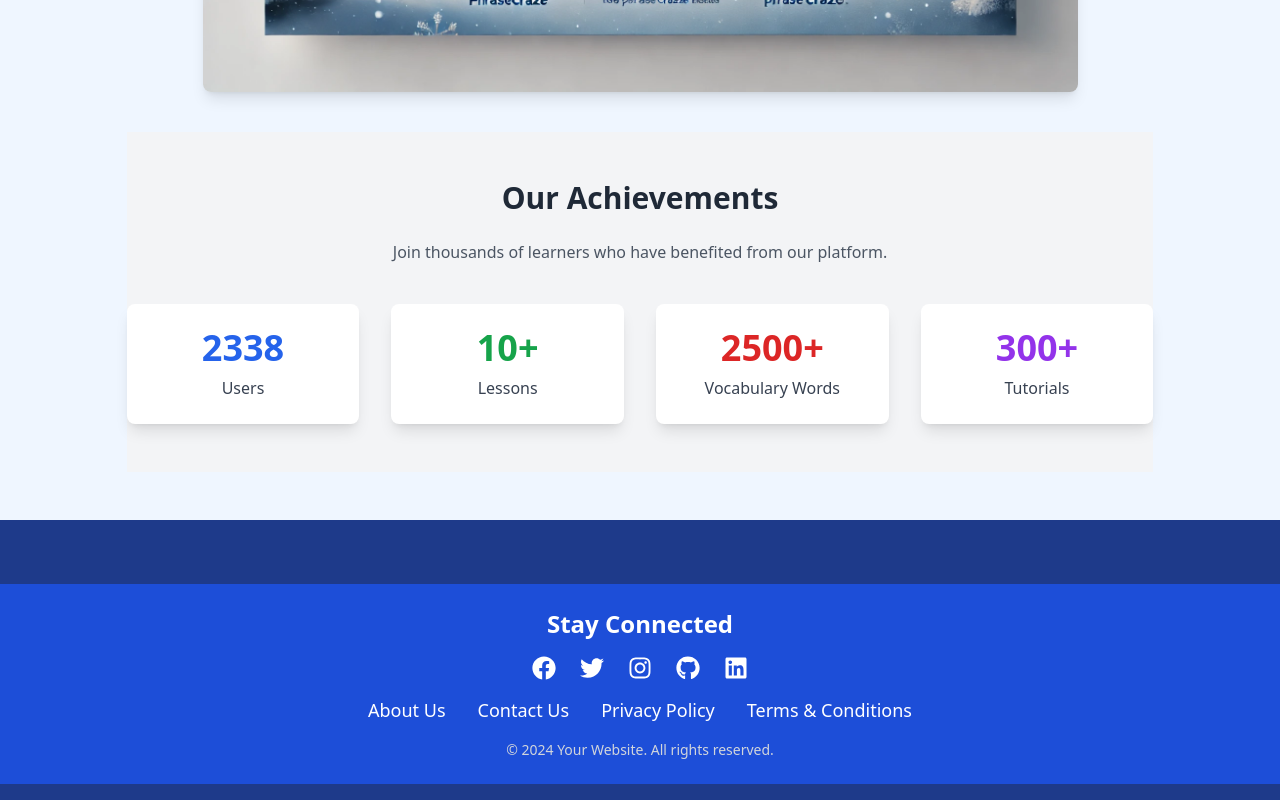
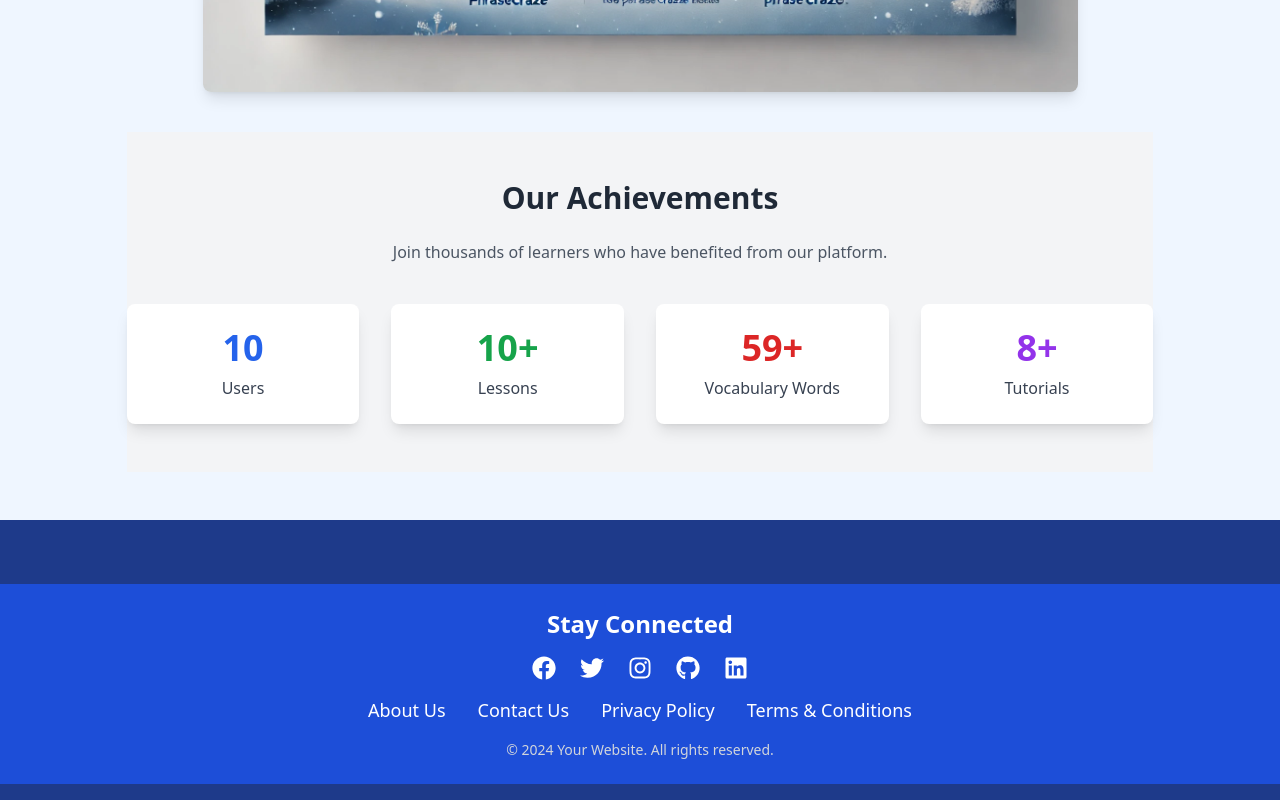
Before and after one commit to SudiptaRoy05/phrase-craze-client, a React (Vite) app: page / in a window 1280 px wide. Shown: the part 1388-2188 px from the top of the page. Built offline with nearby package versions, Linux system fonts and the light colour scheme; no server answers.

Commit message:
static success desing using react-count-up is added

```diff
--- a/src/Components/Success/Success.jsx
+++ b/src/Components/Success/Success.jsx
@@ -1,13 +1,11 @@
 
+import CountUp from "react-countup";
 
 export default function Success() {
-    // const {user} = useContext(AuthContext);
-
   return (
     <div>
       <section className="bg-gray-100 py-12">
         <div className="container mx-auto text-center">
-
           <h2 className="text-3xl font-bold text-gray-800 mb-6">
             Our Achievements
           </h2>
@@ -15,29 +13,36 @@ export default function Success() {
             Join thousands of learners who have benefited from our platform.
           </p>
 
-
           <div className="grid grid-cols-2 md:grid-cols-4 gap-8">
 
             <div className="bg-white shadow-lg rounded-lg p-6">
-              <h3 className="text-4xl font-bold text-blue-600">2338</h3>
+              <h3 className="text-4xl font-bold text-blue-600">
+                <CountUp end={10} duration={5} />
+              </h3>
               <p className="text-gray-700 mt-2">Users</p>
             </div>
 
 
             <div className="bg-white shadow-lg rounded-lg p-6">
-              <h3 className="text-4xl font-bold text-green-600">10+</h3>
+              <h3 className="text-4xl font-bold text-green-600">
+                <CountUp end={10} duration={6} suffix="+" />
+              </h3>
               <p className="text-gray-700 mt-2">Lessons</p>
             </div>
 
 
             <div className="bg-white shadow-lg rounded-lg p-6">
-              <h3 className="text-4xl font-bold text-red-600">2500+</h3>
+              <h3 className="text-4xl font-bold text-red-600">
+                <CountUp end={59} duration={3.5} suffix="+" />
+              </h3>
               <p className="text-gray-700 mt-2">Vocabulary Words</p>
             </div>
 
             {/* Tutorial Count */}
             <div className="bg-white shadow-lg rounded-lg p-6">
-              <h3 className="text-4xl font-bold text-purple-600">300+</h3>
+              <h3 className="text-4xl font-bold text-purple-600">
+                <CountUp end={8} duration={5} suffix="+" />
+              </h3>
               <p className="text-gray-700 mt-2">Tutorials</p>
             </div>
           </div>
--- a/src/Provider/AuthProvider.jsx
+++ b/src/Provider/AuthProvider.jsx
@@ -31,6 +31,7 @@ export default function AuthProvider({ children }) {
   };
 
   const updateUserProfile = (updatedData) => {
+    setLoading(true);
     return updateProfile(auth.currentUser, updatedData);
   };
 
```
